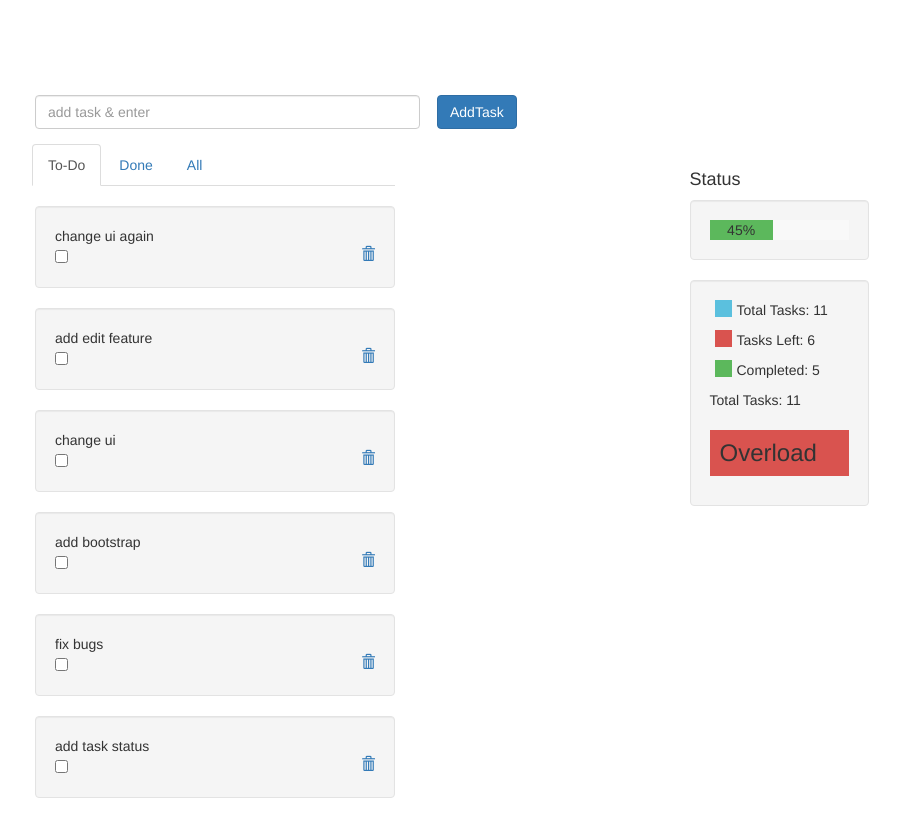
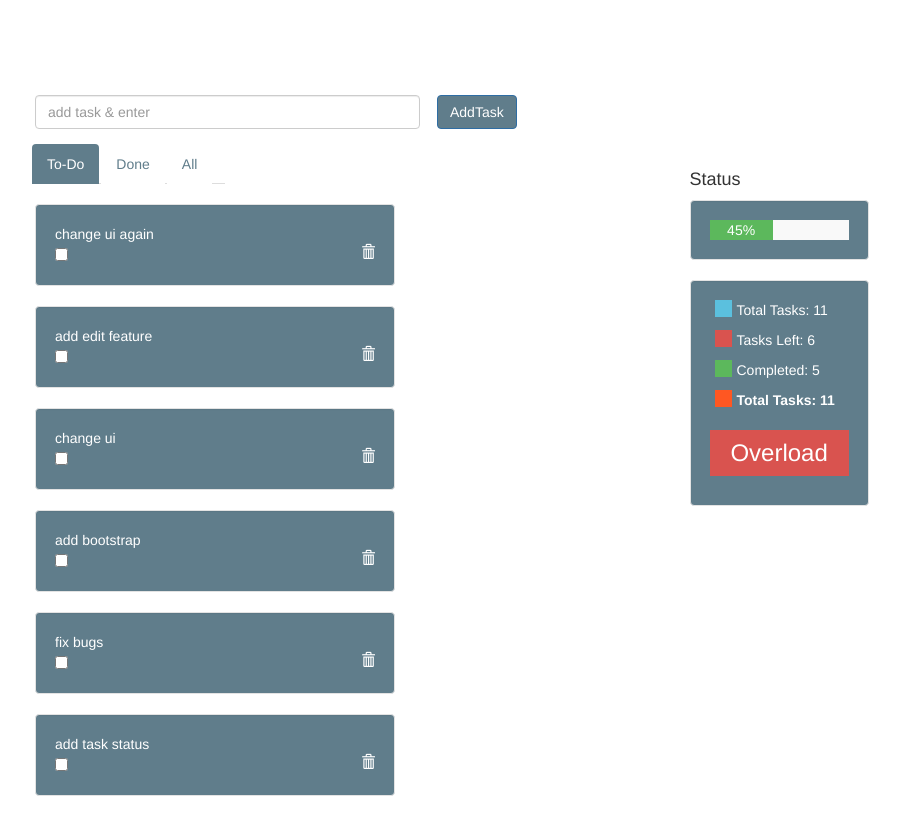
Before and after one commit to yugalkothari/vue-todo_Teemac, a plain HTML site: page index.html in a window 1280 px wide. Shown: the top 836 px of the page, without its empty margins (228-1128 px from the left). Drawn offline with nearby package versions, Linux system fonts and the light colour scheme.

Commit message:
ui color theme changes.

```diff
--- a/css/style.css
+++ b/css/style.css
@@ -1,3 +1,29 @@
+.nav-tabs>li>a {
+  background-color: #fff;
+  color:#607D8B;
+    border: 0px;
+}
+
+.nav-tabs>li.active>a, .nav-tabs>li.active>a:hover, .nav-tabs>li.active>a:focus {
+  color: #fff;
+  background-color: #607D8B;
+  border: 0px;
+}
+
+.nav-tabs>li>a:hover {
+  color: #607D8B;
+  background-color: #fff;
+    border: 0px;
+}
+
+.white{
+	color:white;
+}
+.grey:hover,.grey{
+	color:white;
+	background-color:#607D8B;
+}
+
  body {
             padding-bottom: 40px;
             padding-top: 60px;
@@ -20,7 +46,7 @@
         }
 
         .green {
-            background-color: #f9f9f9;
+            background-color: #5cb85c;
         }
 
         .red {
@@ -29,6 +55,13 @@
 
         #circler {
             background: #d9534f;
+            width: 17px;
+            height: 17px;
+            float: left;
+            margin: 0 5px;
+        }
+		#circleo {
+            background: #FF5722;
             width: 17px;
             height: 17px;
             float: left;
--- a/index.html
+++ b/index.html
@@ -32,13 +32,13 @@
                                         <input style="margin-left:13px;" type="text" class="form-control" v-model="tasks.name" placeholder="add task & enter">
                                     </div>
                                     <div class="col-sm-4">
-                                        <input id="add" type="submit" class="btn btn-primary" value="AddTask">
+                                        <input id="add" type="submit" class="btn btn-primary grey" value="AddTask">
                                     </div>
 
                                 </form>
                             </div>
                         </div>
-                        <ul class="nav nav-tabs" style="margin-left:40px;margin-right:250px;">
+                        <ul  class="nav nav-tabs" style="margin-left:40px;margin-right:420px;">
                             <li class="active"><a data-toggle="tab" href="#home">To-Do</a></li>
                             <li><a data-toggle="tab" href="#menu1">Done</a></li>
                             <li><a data-toggle="tab" href="#menu2">All</a></li>
@@ -56,10 +56,10 @@
                                                 <div class="col-xs-12 col-sm-4 col-md-4 col-lg-4" v-if="!task.done">
 
 
-                                                    <div class="well">
+                                                    <div class="well" style="background-color:#607D8B;color:white;">
                                                         <todo v-bind:task="task"></todo>
 
-                                                        <span id="deleted" class="glyphicon glyphicon-trash pull-right text-primary" v-on:click="deleteTask(task)"></span>
+                                                        <span id="deleted" class="glyphicon glyphicon-trash pull-right white" v-on:click="deleteTask(task)"></span>
                                                         <input id="done" type="checkbox" v-model="task.done" v-on:click="done = !done">
                                                     </div>
 
@@ -82,10 +82,10 @@
                                                 <div class="col-xs-12 col-sm-4 col-md-4 col-lg-4" v-if="task.done">
 
 
-                                                    <div class="well">
+                                                    <div class="well" style="background-color:#607D8B;color:white;">
                                                         <todo v-bind:task="task"></todo>
 
-                                                        <span id="del" class="glyphicon glyphicon-trash pull-right text-primary" v-on:click="deleteTask(task)"></span>
+                                                        <span id="del" class="glyphicon glyphicon-trash pull-right white" v-on:click="deleteTask(task)"></span>
                                                         <input type="checkbox" v-model="task.done" v-on:click="done = !done">
                                                     </div>
 
@@ -108,9 +108,9 @@
                                                 <div class="col-xs-12 col-sm-4 col-md-4 col-lg-4">
 
 
-                                                    <div class="well">
+                                                    <div class="well" style="background-color:#607D8B;color:white;">
                                                         <todo v-bind:task="task"></todo>
-                                                        <span id="delete" class="glyphicon glyphicon-trash pull-right text-primary" v-on:click="deleteTask(task)"></span>
+                                                        <span id="delete" class="glyphicon glyphicon-trash pull-right white" v-on:click="deleteTask(task)"></span>
                                                         <input id="completed" type="checkbox" v-model="task.done" v-on:click="done = !done">
                                                     </div>
 
@@ -129,7 +129,7 @@
                     </div>
 
 
-                    <div class="col-sm-5">
+                    <div class="col-sm-5" >
 
                         <div class="sidebar-nav-fixed pull-right affix" v-if="displayProgressBar">
                             <div class="alert alert-success" id="success-alert">
@@ -150,7 +150,7 @@
                         <div class="col-md-3">
                             <div class="sidebar-nav-fixed pull-right affix" v-if="displayProgressBar">
                                 <h4>Status</h4>
-                                <div class="well">
+                                <div class="well" style="background-color:#607D8B; color:white;">
                                     <ul class="nav ">
                                         <li class="nav-header">
                                             <div class="completionProgressGreyBar">
@@ -166,7 +166,7 @@
                         <br><br><br><br><br><br>
                         <div class="col-md-3">
                             <div class="sidebar-nav-fixed affix" v-if="displayTaskStatistics">
-                                <div class="well">
+                                <div class="well" style="background-color:#607D8B;color:white;">
                                     <ul class="nav ">
                                         <li>
                                             <div id="circleb"></div>
@@ -180,9 +180,10 @@
                                             <div id="circleg"></div>
                                             <p v-on:mouseover="changeCheckMarked">Completed: {{ checkMarkedTasks }}</p>
                                         </li>
-                                        <li class="nav-header">{{ displayedTasksStatView }}</li>
+										<div id="circleo"></div>
+                                       <b> <li class="nav-header">{{ displayedTasksStatView }}</li></b>
                                         <li>
-                                            <h3 style="padding: 10px;" v-bind:class="manageable" class="green">{{ leftToDo
+                                            <h3 align="center" style="padding: 10px;" v-bind:class="manageable" class="green">{{ leftToDo
                                                 < 5 ? 'Manageable' : 'Overload' }}</h3>
                                         </li>
                                     </ul>
--- a/js/main.js
+++ b/js/main.js
@@ -133,7 +133,7 @@ window.onload = function() {
                 } else if (this.displayedTasksStat == 'leftToDo') {
                     return 'Tasks Left: ' + this.leftToDo;
                 } else if (this.displayedTasksStat == 'checkMarked') {
-                    return 'Check Marked Tasks: ' + this.checkMarkedTasks;
+                    return 'Completed: ' + this.checkMarkedTasks;
                 } else if (this.displayedTasksStat == 'deletedTasks') {
                     return 'Deleted Tasks: ' + this.deletedTasks;
                 }
```
